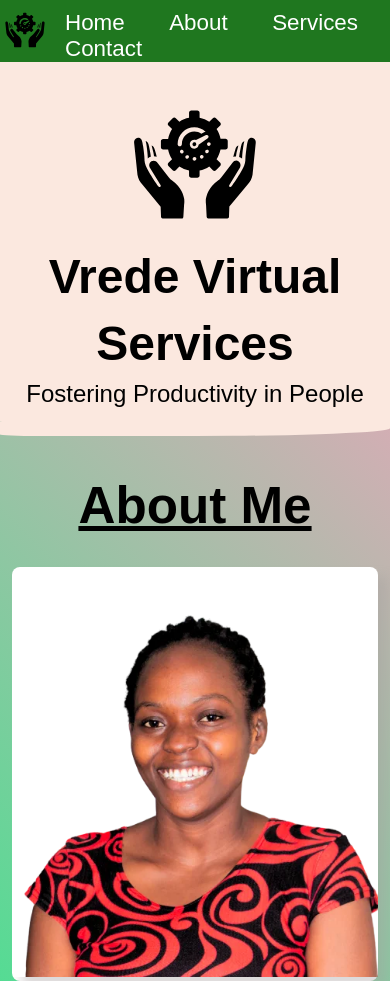
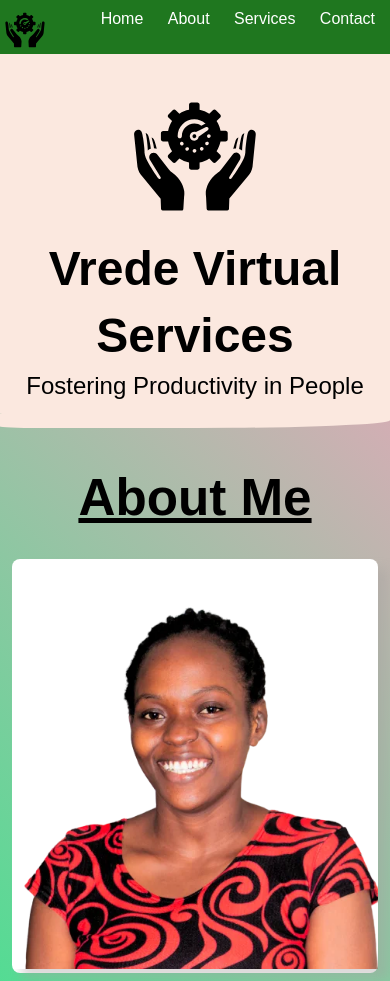
Before and after one commit to UdokaVrede/Vrede-Virtual-Services, a plain HTML site: page index.html in a window 390 px wide. Shown: the top 981 px of the page. Drawn offline with Linux system fonts and the light colour scheme.

Commit message:
vrede-va

```diff
--- a/index.html
+++ b/index.html
@@ -15,7 +15,7 @@
             <div class="svg-img"><img src="/media/logo.svg" alt="vrede logo"></div>
             <!-- <p>Vrede Virtual Services <span>Fostering Productivity in People</span></p> -->
         </div>
-        <div class="links">
+        <div class="nav-links">
             <ul>
                 <li><a href="#home">Home</a></li>
                 <li><a href="#About">About</a></li>
--- a/main.css
+++ b/main.css
@@ -39,6 +39,12 @@ span{
     text-decoration: none;
     font-size: 1.4em;
   }
+
+.header a:hover {
+background-color: #fbe8df;
+color:#1f771f;
+font-size: 1.2em;
+}
 
 .nav-header-desc{
     display: flex;
@@ -332,4 +338,8 @@ footer{
         margin: 0 0;
     }
 
-}
+    .header a {
+        padding: 14px 10px 0 10px;
+        text-decoration: none;
+        font-size: 1em;
+      }
```
